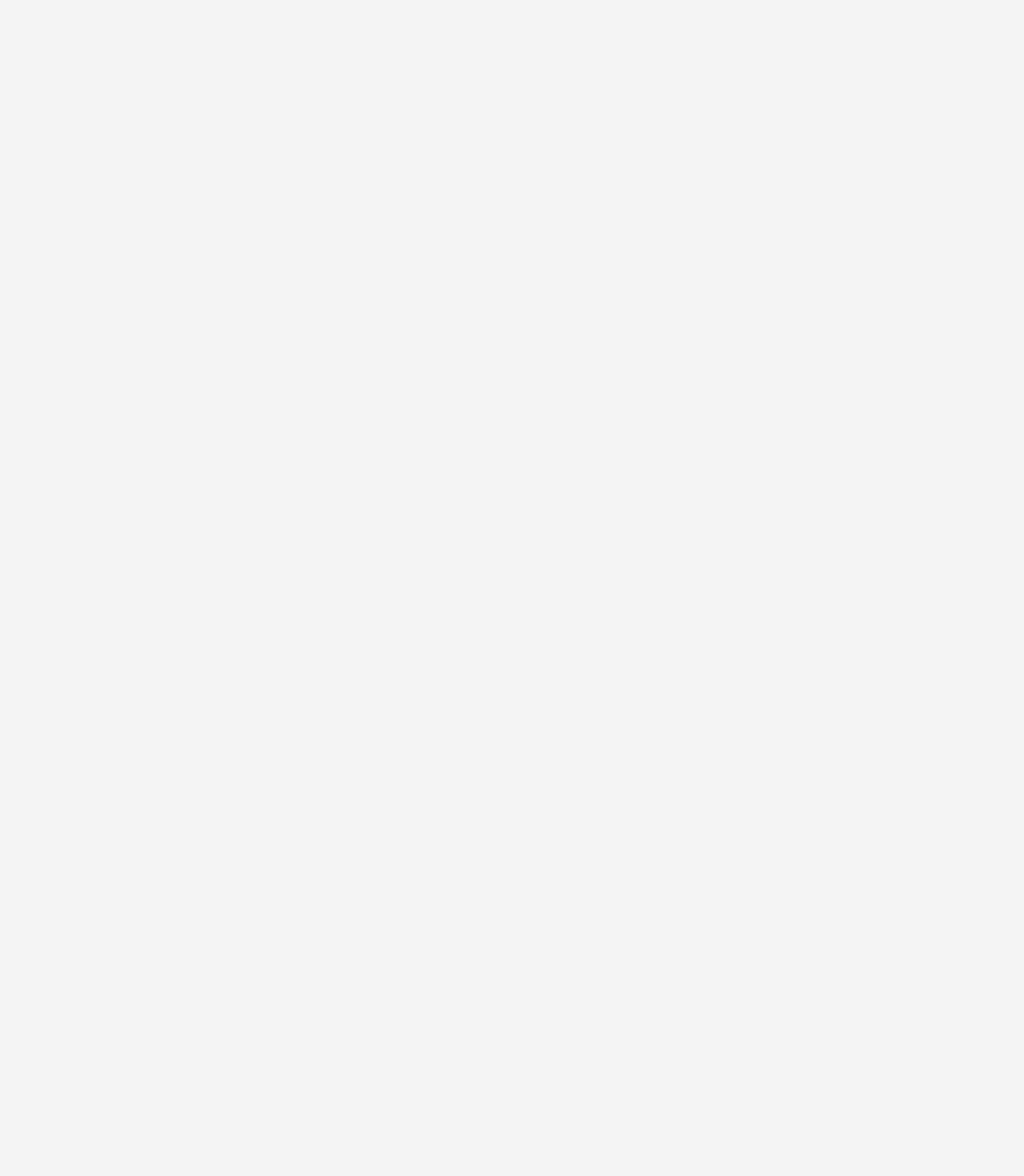
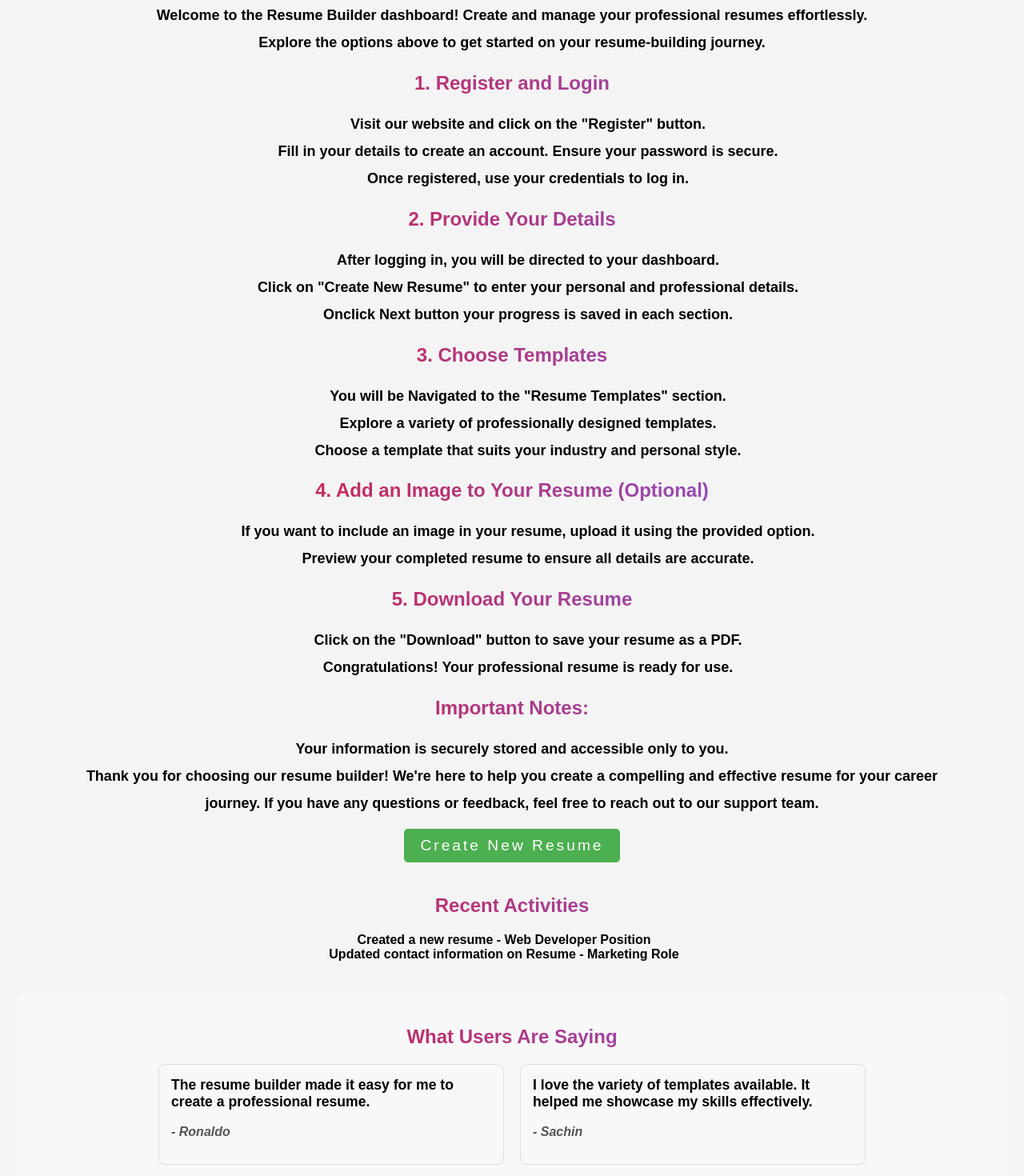
Before and after one commit to Vishnu-D-2002/Dynamic_Portfolio_-_Export_PDF-FE-, a React (Vite) app: page /dashboard in a window 1280 px wide. Shown: the part 120-1590 px from the top of the page at 80% size. Before the commit the page ends 800 px from the top, so only its background shows below. Built offline with nearby package versions, Linux system fonts and the light colour scheme.

Commit message:
dash board complete

```diff
--- a/src/App.css
+++ b/src/App.css
@@ -163,3 +163,234 @@ form {
         margin: 15%;
     }
 }
+
+/* App.css or Dashboard.css */
+/*
+.dashboard-container {
+    text-align: center;
+    padding: 20px;
+}
+
+.left-align{
+    text-align: start;
+}
+
+#dashboard-title {
+    font-size: 2.5em;
+    color: #333;
+    margin-bottom: 20px;
+}
+
+.dashboard-options {
+    display: flex;
+    justify-content: center;
+    flex-wrap: wrap;
+    gap: 20px;
+}
+
+.dashboard-info {
+    margin-top: 30px;
+}
+
+#btnCR{
+    font-size: larger;
+}
+.recent-activities,
+.reviews,
+.related-content {
+    margin-top: 40px;
+}
+
+.reviews {
+    background-color: #f8f8f8;
+    padding: 20px;
+    border-radius: 8px;
+}
+
+.review-list {
+    display: flex;
+    justify-content: center;
+    gap: 20px;
+}
+
+.review-item {
+    max-width: 400px;
+    text-align: left;
+    padding: 15px;
+    border: 1px solid #ddd;
+    border-radius: 8px;
+}
+
+.review-content {
+    font-size: 1.1em;
+}
+
+.review-author {
+    margin-top: 10px;
+    font-style: italic;
+    color: #555;
+}
+
+.related-content {
+    background-color: #f8f8f8;
+    padding: 20px;
+    border-radius: 8px;
+}
+
+.related-content a {
+    color: #007bff;
+}
+
+@media screen and (max-width: 600px) {
+    .dashboard-options {
+        flex-direction: column;
+        align-items: center;
+    }
+
+    .dashboard-option {
+        width: 100%;
+        text-align: center;
+    }
+
+    .review-list {
+        flex-direction: column;
+        align-items: center;
+    }
+} */
+
+/* Dashboard.css */
+
+.dashboard-container {
+    text-align: center;
+    padding: 20px;
+}
+
+.left-align {
+    text-align: left;
+    margin:auto 5%;
+    line-height: 34px;
+    font-size: large;
+}
+
+.dashboard-options {
+    display: flex;
+    justify-content: center;
+    flex-wrap: wrap;
+    gap: 20px;
+}
+
+.dashboard-option {
+    padding: 10px;
+    border: 1px solid #ddd;
+    border-radius: 8px;
+    cursor: pointer;
+}
+
+.dashboard-info {
+    margin-top: 30px;
+}
+
+#btnCR {
+    font-size: 1.2em;
+    background-color: #4CAF50;
+    color: #fff;
+    border: none;
+    padding: 10px 20px;
+    border-radius: 5px;
+    text-decoration: none;
+    cursor: pointer;
+}
+#btnCR:hover{
+    background-color: rgb(112, 214, 69);
+}
+
+.recent-activities,
+.reviews,
+.related-content {
+    margin-top: 40px;
+}
+
+.reviews {
+    background-color: #f8f8f8;
+    padding: 20px;
+    border-radius: 8px;
+}
+
+.review-list {
+    display: flex;
+    justify-content: center;
+    gap: 20px;
+    flex-wrap: wrap;
+}
+
+.review-item {
+    max-width: 400px;
+    text-align: left;
+    padding: 15px;
+    border: 1px solid #ddd;
+    border-radius: 8px;
+}
+
+.review-content {
+    font-size: 1.1em;
+}
+
+.review-author {
+    margin-top: 10px;
+    font-style: italic;
+    color: #555;
+}
+
+.related-content {
+    background-color: #f8f8f8;
+    padding: 20px;
+    border-radius: 8px;
+}
+
+.related-content a {
+    color: #007bff;
+}
+
+.dash-head{
+    font-size: 1.5em;
+        color: #fff;
+        margin-bottom: 20px;
+        background: linear-gradient(45deg, #f10d0d, #6B66FF);
+        -webkit-background-clip: text;
+        background-clip: text;
+        -webkit-text-fill-color: transparent;
+}
+
+#dashboard-title{
+    font-size: 2.5em;
+    color: #fff;
+    margin-bottom: 20px;
+    background: linear-gradient(45deg, #4CAF50, #007bff);
+    -webkit-background-clip: text;
+    background-clip: text;
+    -webkit-text-fill-color: transparent;
+}
+
+@media screen and (max-width: 600px) {
+    .dashboard-options {
+        flex-direction: column;
+        align-items: center;
+    }
+
+    .dashboard-option {
+        width: 100%;
+        text-align: center;
+        margin-bottom: 10px;
+    }
+
+    .review-list {
+        flex-direction: column;
+        align-items: center;
+    }
+}
+
+@media screen and (min-width: 601px) {
+    .left-align {
+        text-align: center;
+    }
+}
--- a/src/components/Dashboard.jsx
+++ b/src/components/Dashboard.jsx
@@ -1,12 +1,115 @@
 import React from 'react';
-import { Link } from 'react-router-dom';
+import '../App.css';
+import { useNavigate } from 'react-router-dom';
 
 function Dashboard() {
+
+  const reviews = [
+    { author: 'Ronaldo', content: 'The resume builder made it easy for me to create a professional resume.' },
+    { author: 'Sachin', content: 'I love the variety of templates available. It helped me showcase my skills effectively.' },
+    { author: 'Domnick Toretor', content: 'I was able to customize my resume to fit my unique career journey. Great flexibility!' },
+  { author: 'John Wick', content: 'The resume templates are modern and eye-catching. I received positive feedback from recruiters.' },
+  { author: 'Christopher Nolan', content: 'The step-by-step process made it simple for me to highlight my achievements and experiences.' }
+  ];
+
+  const navigate = useNavigate();
+
   return (
+    <div className="dashboard-container">
+      <h1 id="dashboard-title">Resume Builder Dashboard</h1>
+
+      <div className="dashboard-info">
+        <p className='left-align'>Welcome to the Resume Builder dashboard! Create and manage your professional resumes effortlessly.</p>
+        <p className='left-align'>Explore the options above to get started on your resume-building journey.</p>
+      </div>
+
       <div>
-      Dashboard
-      <Link to='/student'>Create Resume</Link>
+        <h2 className='dash-head'>1. Register and Login</h2>
+        <ol>
+          <li className='left-align'> Visit our website and click on the "Register" button.</li>
+          <li className='left-align'>Fill in your details to create an account. Ensure your password is secure.</li>
+          <li className='left-align'>Once registered, use your credentials to log in.</li>
+        </ol>
+
+        <h2 className='dash-head'>2. Provide Your Details</h2>
+        <ol>
+          <li className='left-align'> After logging in, you will be directed to your dashboard.</li>
+          <li className='left-align'> Click on "Create New Resume" to enter your personal and professional details.</li>
+          <li className='left-align'> Onclick Next button your progress is saved in  each section.</li>
+        </ol>
+
+        <h2 className='dash-head'>3. Choose Templates</h2>
+        <ol>
+          <li className='left-align'>You will be Navigated to the "Resume Templates" section.</li>
+          <li className='left-align'>Explore a variety of professionally designed templates.</li>
+          <li className='left-align'> Choose a template that suits your industry and personal style.</li>
+        </ol>
+
+        <h2 className='dash-head'>4. Add an Image to Your Resume (Optional)</h2>
+        <ol>
+          <li className='left-align'> If you want to include an image in your resume, upload it using the provided option.</li>
+          <li className='left-align'> Preview your completed resume to ensure all details are accurate.</li>
+        </ol>
+
+        <h2 className='dash-head'>5. Download Your Resume</h2>
+        <ol>
+          <li className='left-align'>Click on the "Download" button to save your resume as a PDF.</li>
+          <li className='left-align'> Congratulations! Your professional resume is ready for use.</li>
+        </ol>
+
+        <h2 className='dash-head'>Important Notes:</h2>
+        <ul>
+          <li className='left-align'>Your information is securely stored and accessible only to you.</li>
+        </ul>
+
+        <p className='left-align'>Thank you for choosing our resume builder! We're here to help you create a compelling and effective resume for your career journey. If you have any questions or feedback, feel free to reach out to our support team.</p>
+
       </div>
+
+      <div id='createResume'>
+        <button id='btnCR' onClick={()=>navigate('/student')}>
+          {/* <Link to='/student'>Create New Resume</Link> */}Create New Resume
+          </button>
+      </div>
+
+      <div className="recent-activities">
+        <h2 className='dash-head'>Recent Activities</h2>
+        <ul>
+          <li>Created a new resume - Web Developer Position</li>
+          <li>Updated contact information on Resume - Marketing Role</li>
+        </ul>
+      </div>
+
+      <div className="reviews">
+        <h2 className='dash-head'>What Users Are Saying</h2>
+        <div className="review-list">
+          {reviews.map((review, index) => (
+            <div key={index} className="review-item">
+              <p className="review-content">{review.content}</p>
+              <p className="review-author">- {review.author}</p>
+            </div>
+          ))}
+        </div>
+      </div>
+
+      <div className="related-content">
+        <h2 className='dash-head'>Related Content</h2>
+        <p>Check out these articles for more resume-building tips:</p>
+        <ul>
+          <li><a href="https://www.indeed.com/career-advice/resumes-cover-letters/best-resume-skills" target="_blank" rel="noopener noreferrer">10 Essential Resume Writing Tips</a></li>
+          <li><a href="https://www.indeed.com/career-advice/resumes-cover-letters/how-to-write-a-cover-letter" target="_blank" rel="noopener noreferrer">Guide to Writing an Effective Cover Letter</a></li>
+        </ul>
+        <p>Thank you for choosing our Resume Builder. We're here to assist you in creating a professional and impactful resume for your career success!</p>
+      </div>
+
+      <div>
+        <h2 className='dash-head'>Contact Support</h2>
+        <p>If you have any questions or need assistance, feel free to contact our support team. We're here to help!</p>
+        <a href='mailto:vishnulosangels@gmail.com' target="_blank">Email</a>
+        <a href="https://wa.me/+918778847843" target="_blank">WhatsApp</a>
+
+      </div>
+    </div>
   );
 }
 
```
